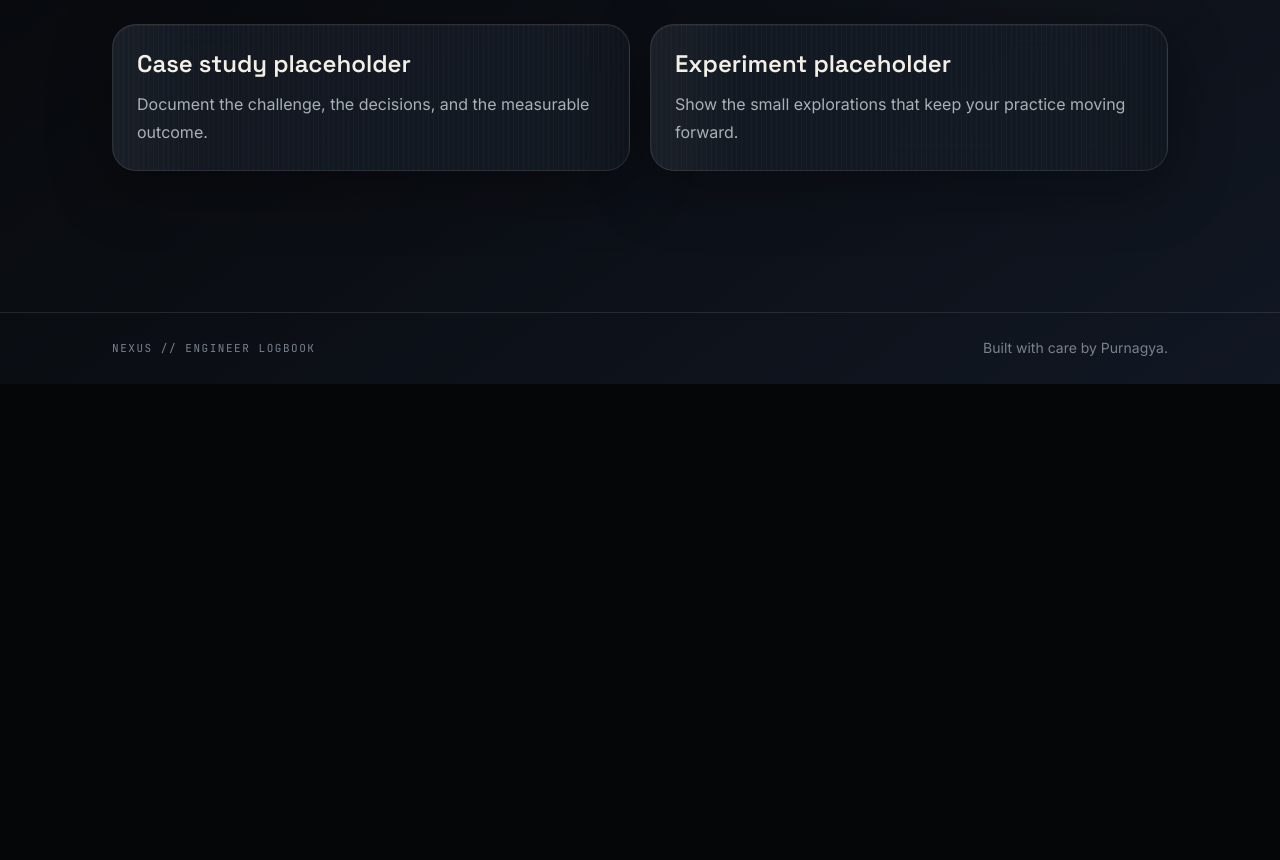
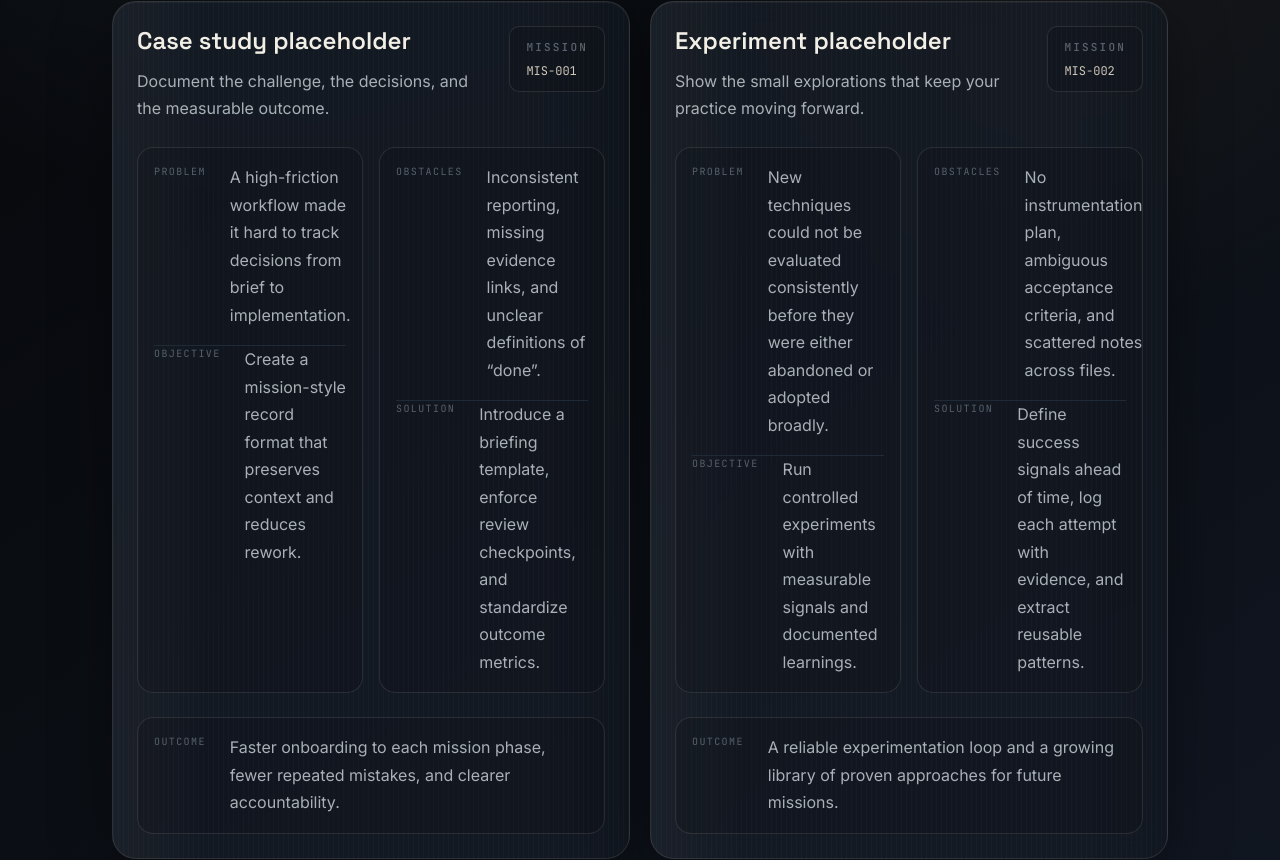
Before and after one commit to Purnagya08/Purnagya-Portfolio, a React (Vite) app: page /nexus/projects in a window 1280 px wide. Shown: the part 529-1389 px from the top of the page. Before the commit the page ends 913 px from the top, so only its background shows below. Built offline with nearby package versions, Linux system fonts and the light colour scheme.

Commit message:
Present projects as engineering missions

```diff
--- a/src/data/projects.js
+++ b/src/data/projects.js
@@ -1,12 +1,34 @@
 export const projects = [
   {
+    code: 'MIS-001',
     title: 'Case study placeholder',
-    description:
+    summary:
       'Document the challenge, the decisions, and the measurable outcome.',
+    problem:
+      'A high-friction workflow made it hard to track decisions from brief to implementation.',
+    objective:
+      'Create a mission-style record format that preserves context and reduces rework.',
+    obstacles:
+      'Inconsistent reporting, missing evidence links, and unclear definitions of “done”.',
+    solution:
+      'Introduce a briefing template, enforce review checkpoints, and standardize outcome metrics.',
+    outcome:
+      'Faster onboarding to each mission phase, fewer repeated mistakes, and clearer accountability.',
   },
   {
+    code: 'MIS-002',
     title: 'Experiment placeholder',
-    description:
+    summary:
       'Show the small explorations that keep your practice moving forward.',
+    problem:
+      'New techniques could not be evaluated consistently before they were either abandoned or adopted broadly.',
+    objective:
+      'Run controlled experiments with measurable signals and documented learnings.',
+    obstacles:
+      'No instrumentation plan, ambiguous acceptance criteria, and scattered notes across files.',
+    solution:
+      'Define success signals ahead of time, log each attempt with evidence, and extract reusable patterns.',
+    outcome:
+      'A reliable experimentation loop and a growing library of proven approaches for future missions.',
   },
 ]
--- a/src/modules/projects/pages/ProjectsPage.jsx
+++ b/src/modules/projects/pages/ProjectsPage.jsx
@@ -3,25 +3,70 @@ import { Card } from '@shared/components/ui/Card'
 import { Container } from '@shared/components/ui/Container'
 import { PageIntro } from '@shared/components/ui/PageIntro'
 
+function MissionRow({ label, value }) {
+  return (
+    <div className="flex items-start justify-between gap-6">
+      <dt className="font-mono text-[0.625rem] tracking-interface text-starlight-500 uppercase">
+        {label}
+      </dt>
+      <dd className="text-body-md text-starlight-300">{value}</dd>
+    </div>
+  )
+}
+
+function MissionCard({ mission }) {
+  return (
+    <Card className="p-nexus-5" interactive={false}>
+      <div className="flex items-start justify-between gap-6">
+        <div>
+          <h2 className="font-heading text-heading-md font-semibold text-starlight-50">
+            {mission.title}
+          </h2>
+          <p className="mt-nexus-3 text-body-md text-starlight-300">
+            {mission.summary}
+          </p>
+        </div>
+        <div className="shrink-0 rounded-nexus-sm border border-(--glass-border) bg-void-900/20 px-nexus-4 py-3">
+          <p className="nexus-label text-starlight-500">MISSION</p>
+          <p className="mt-nexus-2 font-mono text-xs text-starlight-200">
+            {mission.code}
+          </p>
+        </div>
+      </div>
+
+      <div className="mt-nexus-5 grid gap-nexus-4 md:grid-cols-2">
+        <div className="rounded-nexus-md border border-(--glass-border) bg-void-900/15 px-nexus-4 py-nexus-4">
+          <MissionRow label="Problem" value={mission.problem} />
+          <div className="mt-nexus-4 h-px bg-hull-700" />
+          <MissionRow label="Objective" value={mission.objective} />
+        </div>
+
+        <div className="rounded-nexus-md border border-(--glass-border) bg-void-900/15 px-nexus-4 py-nexus-4">
+          <MissionRow label="Obstacles" value={mission.obstacles} />
+          <div className="mt-nexus-4 h-px bg-hull-700" />
+          <MissionRow label="Solution" value={mission.solution} />
+        </div>
+      </div>
+
+      <div className="mt-nexus-5 rounded-nexus-md border border-(--glass-border) bg-void-900/15 px-nexus-4 py-nexus-4">
+        <MissionRow label="Outcome" value={mission.outcome} />
+      </div>
+    </Card>
+  )
+}
+
 export function ProjectsPage() {
   return (
     <>
-      <PageIntro eyebrow="Projects" title="Selected work and experiments.">
+      <PageIntro eyebrow="Mission Briefing Center" title="Engineering missions">
         <p>
-          Replace the starter entries with detailed case studies as the
-          portfolio grows.
+          Each project is documented like a technical brief: problem, objective,
+          obstacles, solution, and outcome.
         </p>
       </PageIntro>
       <Container className="grid gap-5 pb-section md:grid-cols-2">
-        {projects.map((project) => (
-          <Card className="p-nexus-5" interactive key={project.title}>
-            <h2 className="font-heading text-heading-md font-semibold text-starlight-50">
-              {project.title}
-            </h2>
-            <p className="mt-nexus-3 text-body-md text-starlight-300">
-              {project.description}
-            </p>
-          </Card>
+        {projects.map((mission) => (
+          <MissionCard key={mission.code ?? mission.title} mission={mission} />
         ))}
       </Container>
     </>
```
